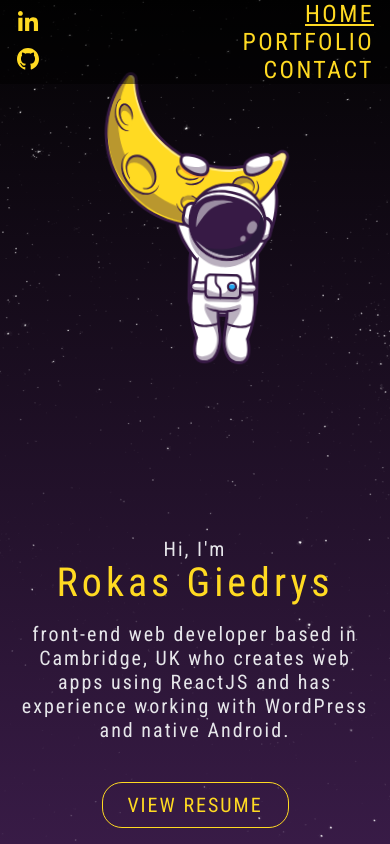
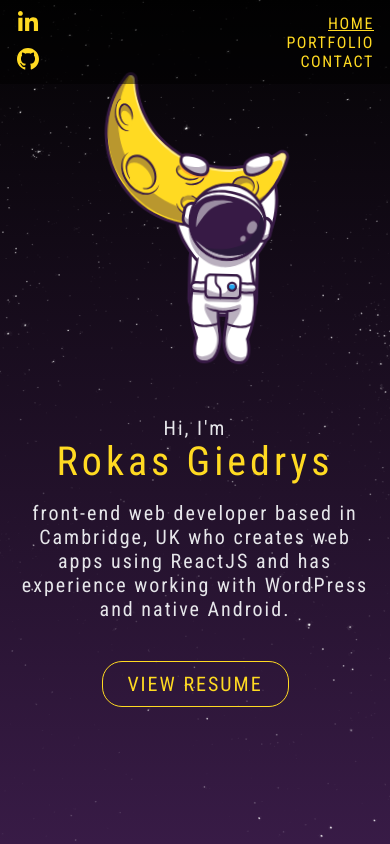
Before and after one commit to RokasGiedrys/astronaut-portfolio, a React (Create React App) app: page / in a window 390 px wide. Built offline with nearby package versions, Linux system fonts and the light colour scheme; the HTML template or start-up script is replaced by a standard one.

Commit message:
mobile view edited

```diff
--- a/src/components/main-container/main-container.styles.scss
+++ b/src/components/main-container/main-container.styles.scss
@@ -27,10 +27,10 @@
       @include for-size(tablet-portrait) {
         height: 60%;
         width: 100%;
-        margin-bottom: 1em;
+        margin-top: 2em;
         padding: 0 0.5em;
         margin-left: 0;
-        justify-content: flex-end;
+        justify-content: flex-start;
       }
 
       .heading {
--- a/src/components/mobile-navigation/mobile-navigation.styles.scss
+++ b/src/components/mobile-navigation/mobile-navigation.styles.scss
@@ -23,7 +23,7 @@
   }
 
   @include for-size(small-only) {
-    font-size: 1em;
+    font-size: 0.75em;
   }
 
   @include for-size(smallest-only) {
@@ -36,7 +36,7 @@
   .menu-option {
     @include for-size(tablet-portrait) {
       width: 100%;
-      font-size: 1.5em;
+      font-size: 1em;
       cursor: pointer;
       color: $main-color;
       text-align: right;
```
